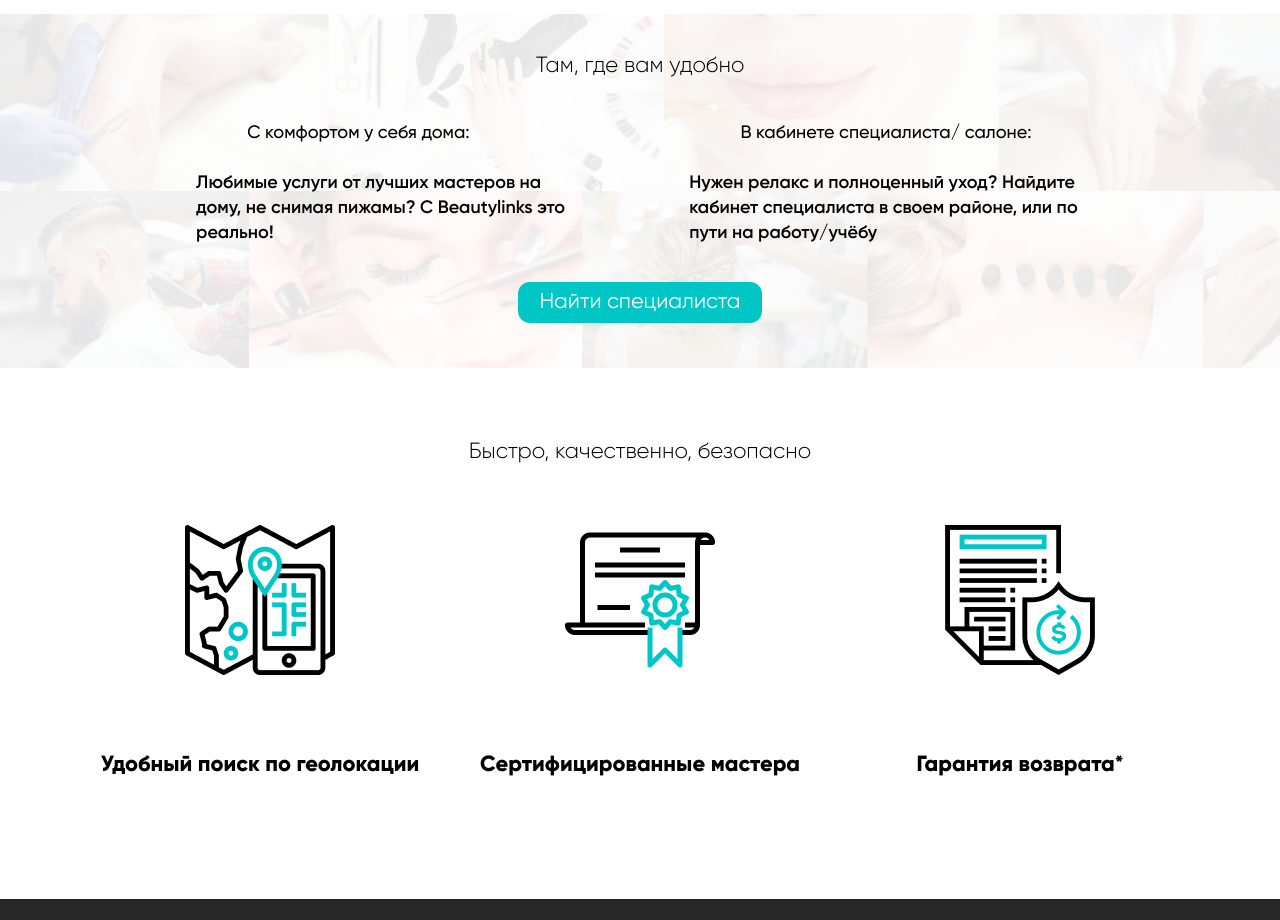
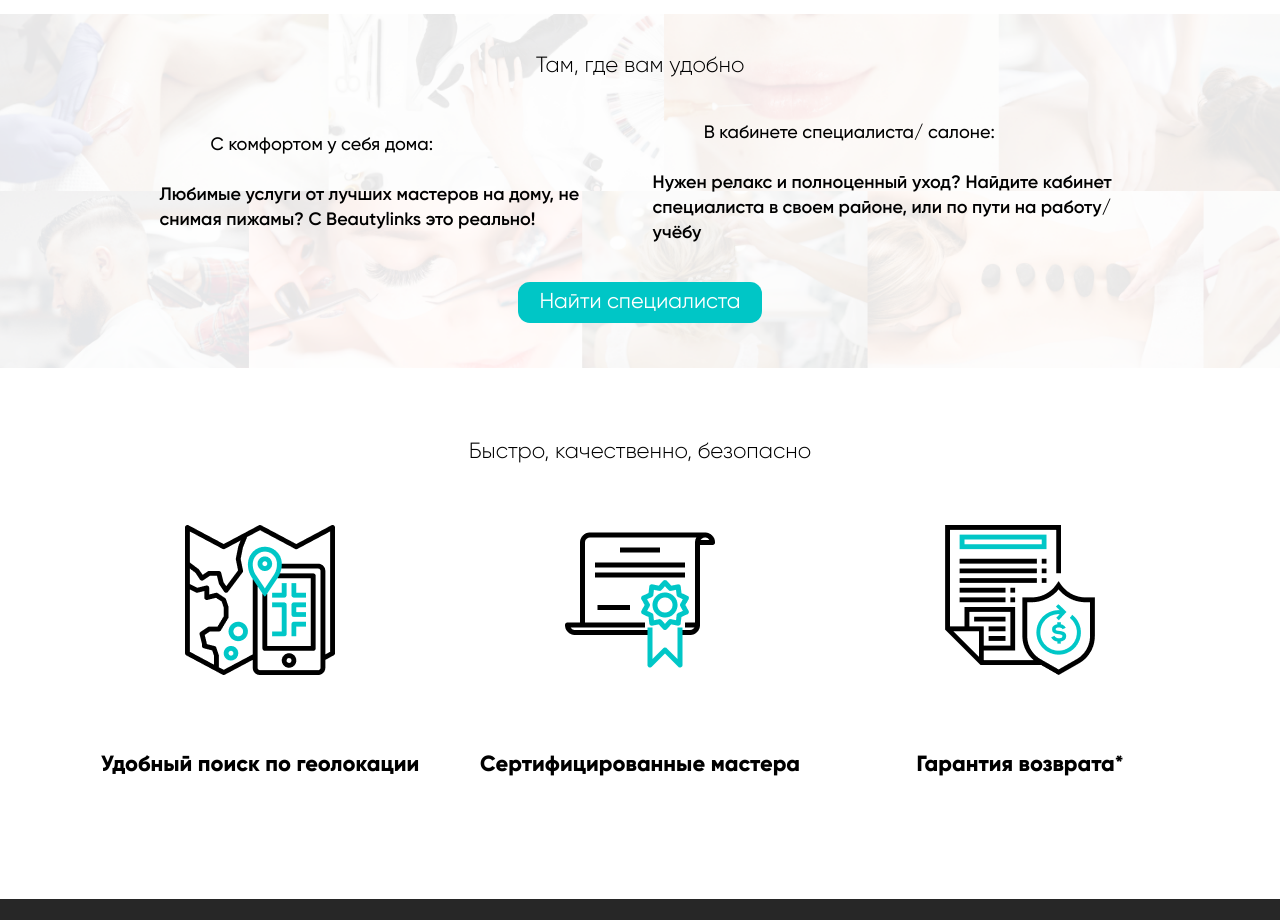
Before and after one commit to MykhailKo/beauty-links, a React (Create React App) app: page / in a window 1280 px wide. Shown: the part 3300-4220 px from the top of the page. Built offline with nearby package versions, Linux system fonts and the light colour scheme; the HTML template or start-up script is replaced by a standard one.

Commit message:
SearchBanner adaptation fixed

```diff
--- a/src/components/Landing/MainSection/SearchBanner/SearchBanner.module.scss
+++ b/src/components/Landing/MainSection/SearchBanner/SearchBanner.module.scss
@@ -13,7 +13,7 @@
 }
 .searchBannerTextWrap {
   width: 100%;
-  padding: 0 6vw 2em 6vw;
+  padding: 0 6vw;
   display: flex;
   flex-flow: row wrap;
   align-items: center;
--- a/src/components/Landing/MainSection/SearchBannerText/SearchBannerText.module.scss
+++ b/src/components/Landing/MainSection/SearchBannerText/SearchBannerText.module.scss
@@ -1,5 +1,5 @@
 .textBlock {
-  width: 40%;
+  width: 26em;
 }
 .textTitle, .text {
   font-family: 'Gilroy';
@@ -13,4 +13,5 @@
   font-weight: 600;
   margin-top: 1.5em;
   line-height: 1.4em;
+  margin-bottom: 2em;
 }
```
